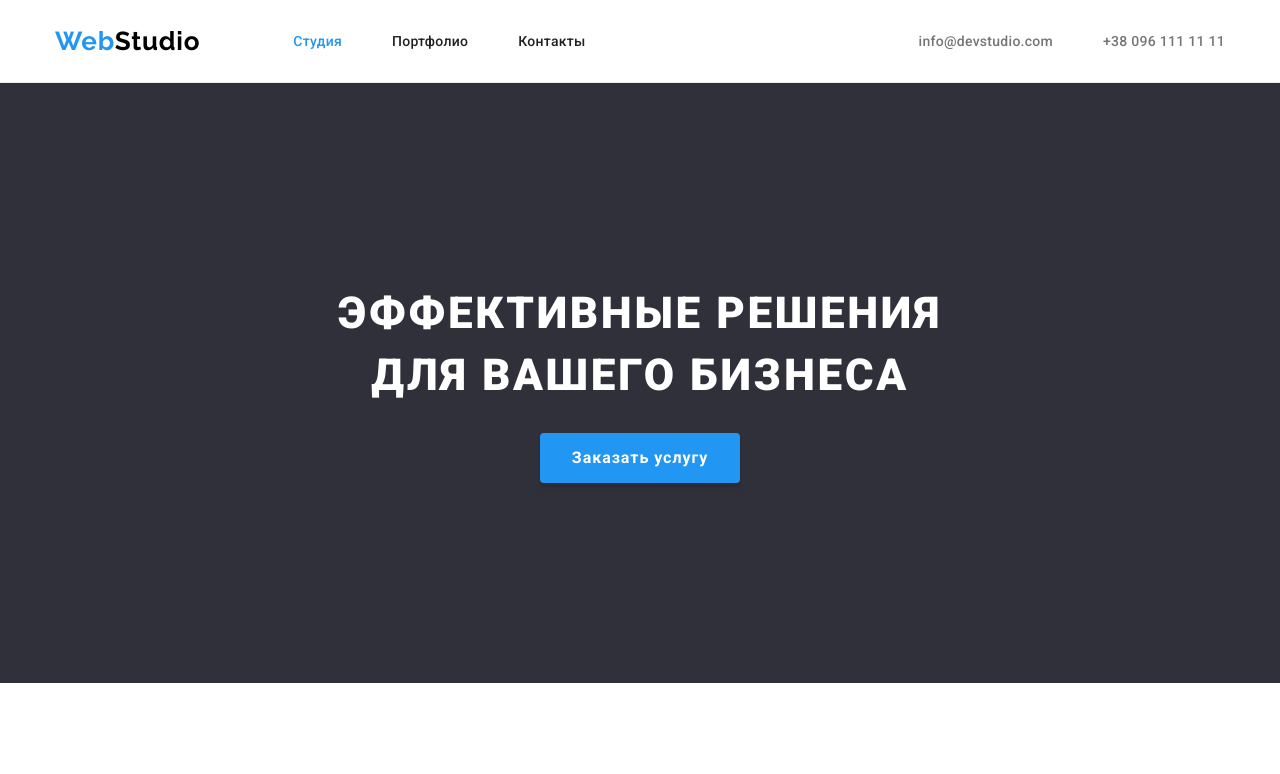
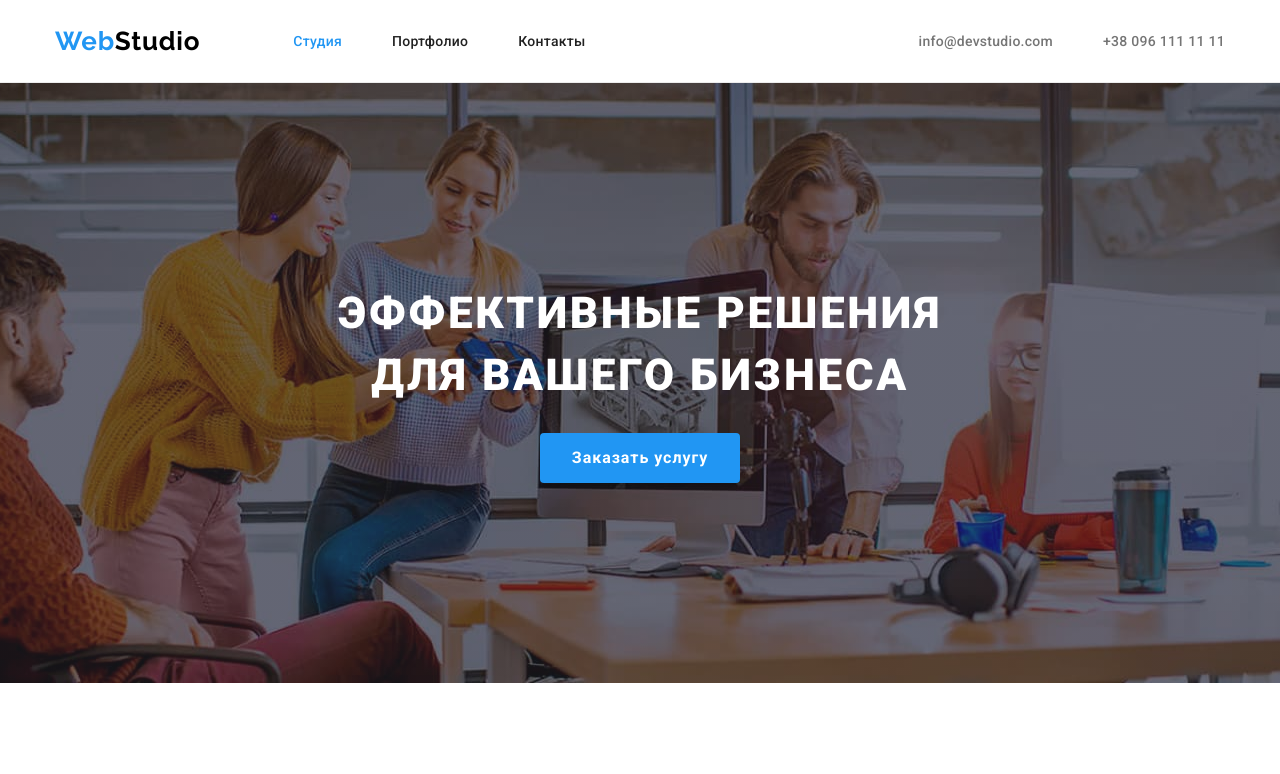
Before and after one commit to Andreii-Denysenko/goit-markup-hw-04, a plain HTML site: page index.html in a window 1280 px wide. Shown: the top 774 px of the page. Drawn offline with nearby package versions, Linux system fonts and the light colour scheme.

```diff
--- a/css/styles.css
+++ b/css/styles.css
@@ -147,6 +147,16 @@ ul {
   padding: 200px 0;
   margin-left: auto;
   margin-right: auto;
+
+  background-image: linear-gradient(
+      to right,
+      rgba(47, 48, 58, 0.4),
+      rgba(47, 48, 58, 0.4)
+    ),
+    url(../images/bg-hero.jpg);
+  background-size: cover;
+  background-position: center;
+  background-repeat: no-repeat;
 }
 
 .hero-title {
```
Also changed, not shown: images/bg-hero.jpg (added), images/symbol-defs.svg (added).
